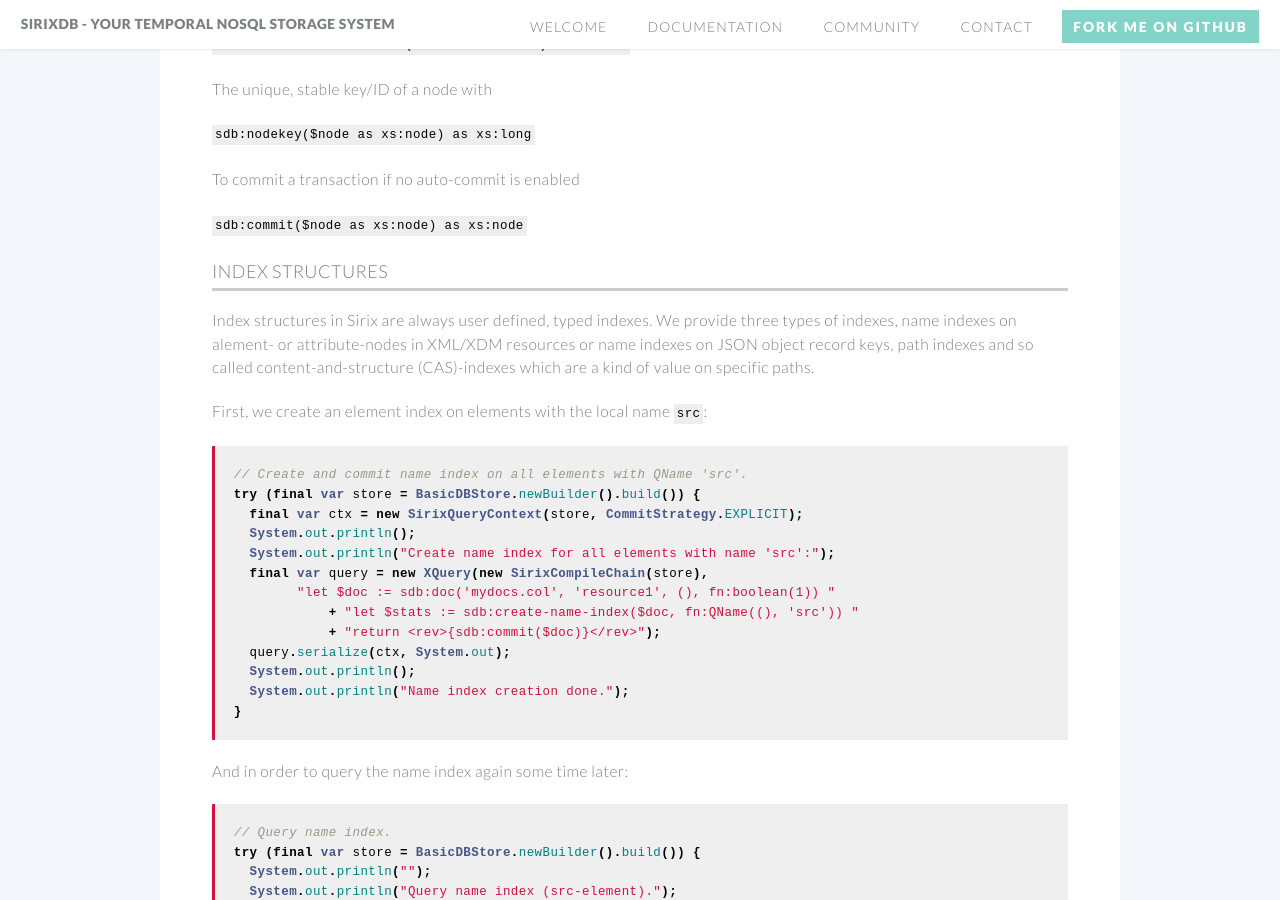
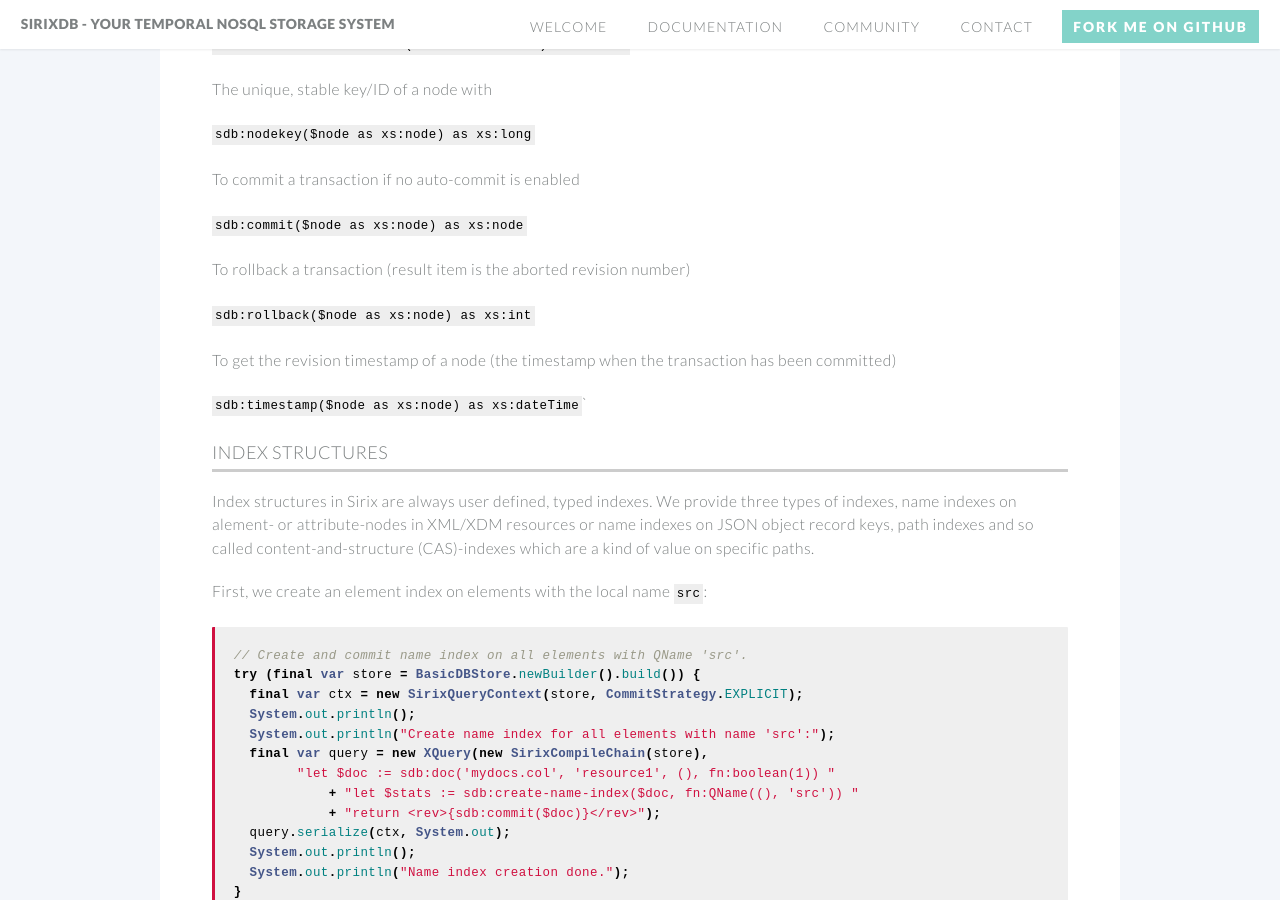
Before and after one commit to sirixdb/sirixdb.github.io, a Jekyll site: the page built from xml-xquery-api.md, in a window 1280 px wide and 900 px high, scrolled down 5851 px. Built offline with Jekyll 4.4.1, drawn with Linux system fonts in a browser that asks for light colours; our own code applies the rules of GitHub Pages for plain Markdown files.

Commit message:
Update xml-xquery-api.md

```diff
--- a/xml-xquery-api.md
+++ b/xml-xquery-api.md
@@ -235,6 +235,14 @@
 
 `sdb:commit($node as xs:node) as xs:node`
 
+To rollback a transaction (result item is the aborted revision number)
+
+`sdb:rollback($node as xs:node) as xs:int`
+
+To get the revision timestamp of a node (the timestamp when the transaction has been committed)
+
+`sdb:timestamp($node as xs:node) as xs:dateTime``
+
 ### Index structures
 Index structures in Sirix are always user defined, typed indexes. We provide three types of indexes, name indexes on alement- or attribute-nodes in XML/XDM resources or name indexes on JSON object record keys, path indexes and so called content-and-structure (CAS)-indexes which are a kind of value on specific paths.
 
```
